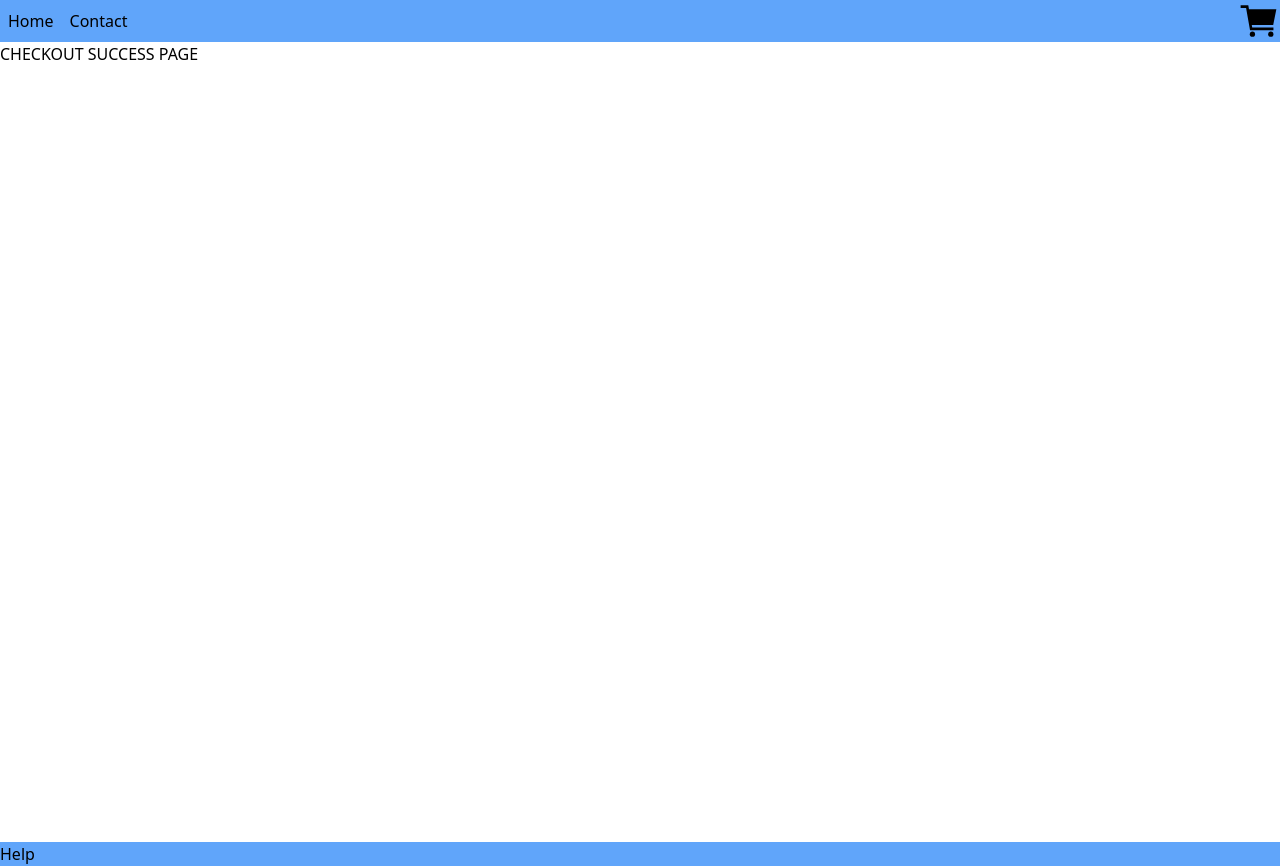
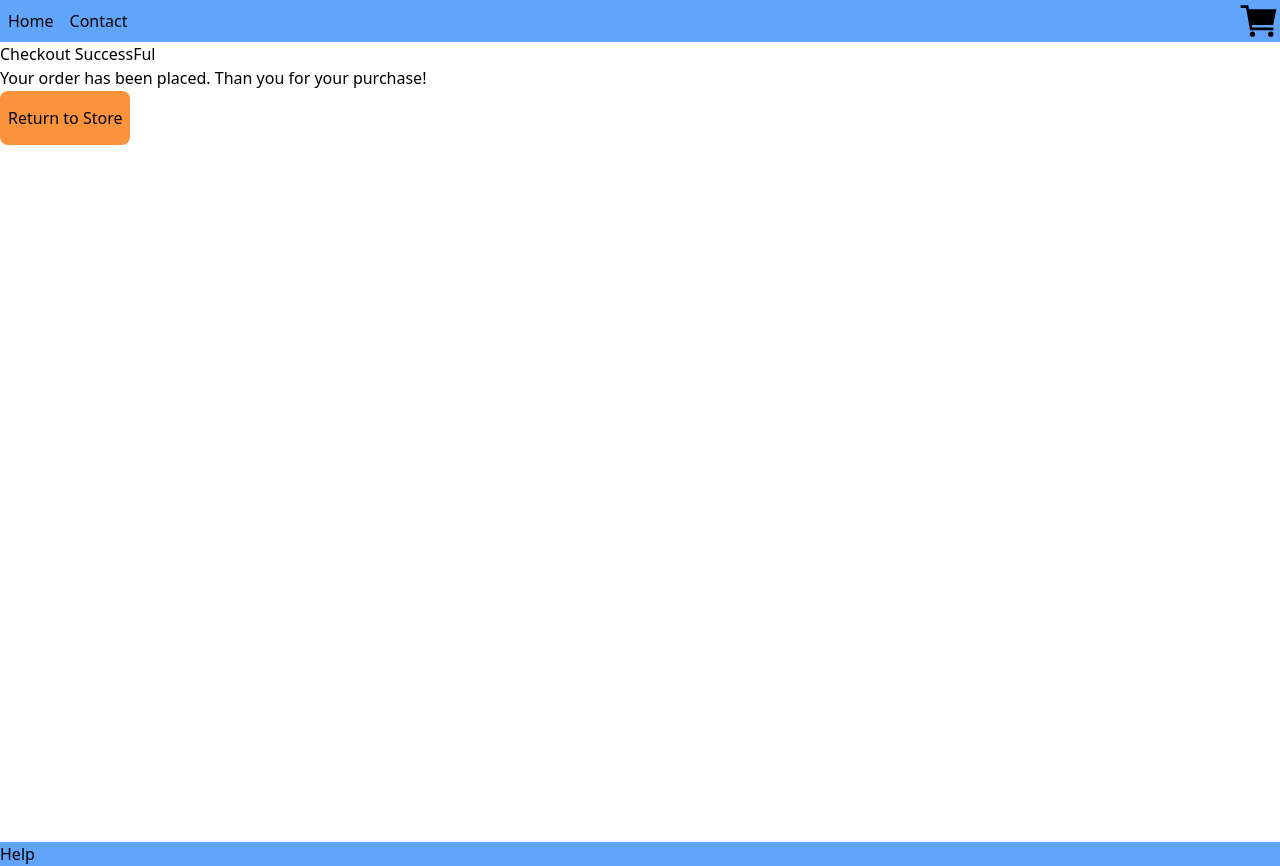
Before and after one commit to Bakek-lang/fef-ca, a React (Vite) app: page /checkout-success in a window 1280 px wide. Built offline with nearby package versions, Linux system fonts and the light colour scheme.

Commit message:
checkout process

```diff
--- a/src/components/CartProvider.jsx
+++ b/src/components/CartProvider.jsx
@@ -29,8 +29,12 @@ export default function CartProvider({ children }) {
     );
   }
 
+  function clearCart() {
+    setCartItems([]);
+  }
+
   return (
-    <CartContext.Provider value={{ cartItems, addToCart, getTotal }}>
+    <CartContext.Provider value={{ cartItems, addToCart, getTotal, clearCart }}>
       {children}
     </CartContext.Provider>
   );
--- a/src/pages/CheckoutPage.jsx
+++ b/src/pages/CheckoutPage.jsx
@@ -2,21 +2,32 @@ import { useNavigate } from "react-router-dom";
 import { useCart } from "../components/CartProvider";
 
 export default function CheckoutPage() {
-  const { cartItems, getTotal } = useCart();
+  const { cartItems, getTotal, clearCart } = useCart();
   console.log("cartitems: ", cartItems, "GetTotal: ", getTotal);
   const navigate = useNavigate();
 
   function handleCheckout() {
+    clearCart();
     navigate("/checkout-success");
   }
 
   return (
     <div>
-      <h1>Checkout</h1>
+      <h1 className="text-2xl flex justify-center">Checkout</h1>
       <ul>
         {cartItems.map((item, index) => (
-          <li key={index}>
-            {item.title} - {item.price} x {item.quantity}
+          <li
+            className="flex border border-black justify-between items-center max-w-5xl p-2 "
+            key={index}
+          >
+            <img
+              className="rounded-md h-32"
+              src={item.image.url}
+              alt={item.title}
+            />
+            <h2>{item.title}</h2>
+            <p>{item.price}</p>
+            <p>{item.quantity}</p>
           </li>
         ))}
       </ul>
--- a/src/pages/CheckoutSuccessPage.jsx
+++ b/src/pages/CheckoutSuccessPage.jsx
@@ -1,3 +1,15 @@
+import { Link } from "react-router-dom";
+
 export default function CheckoutSuccessPage() {
-  return <div>CHECKOUT SUCCESS PAGE</div>;
+  return (
+    <div>
+      <h1>Checkout SuccessFul</h1>
+      <p className="mb-4">
+        Your order has been placed. Than you for your purchase!
+      </p>
+      <Link className="bg-orange-400 py-4 px-2 rounded-lg" to="/">
+        Return to Store
+      </Link>
+    </div>
+  );
 }
```
